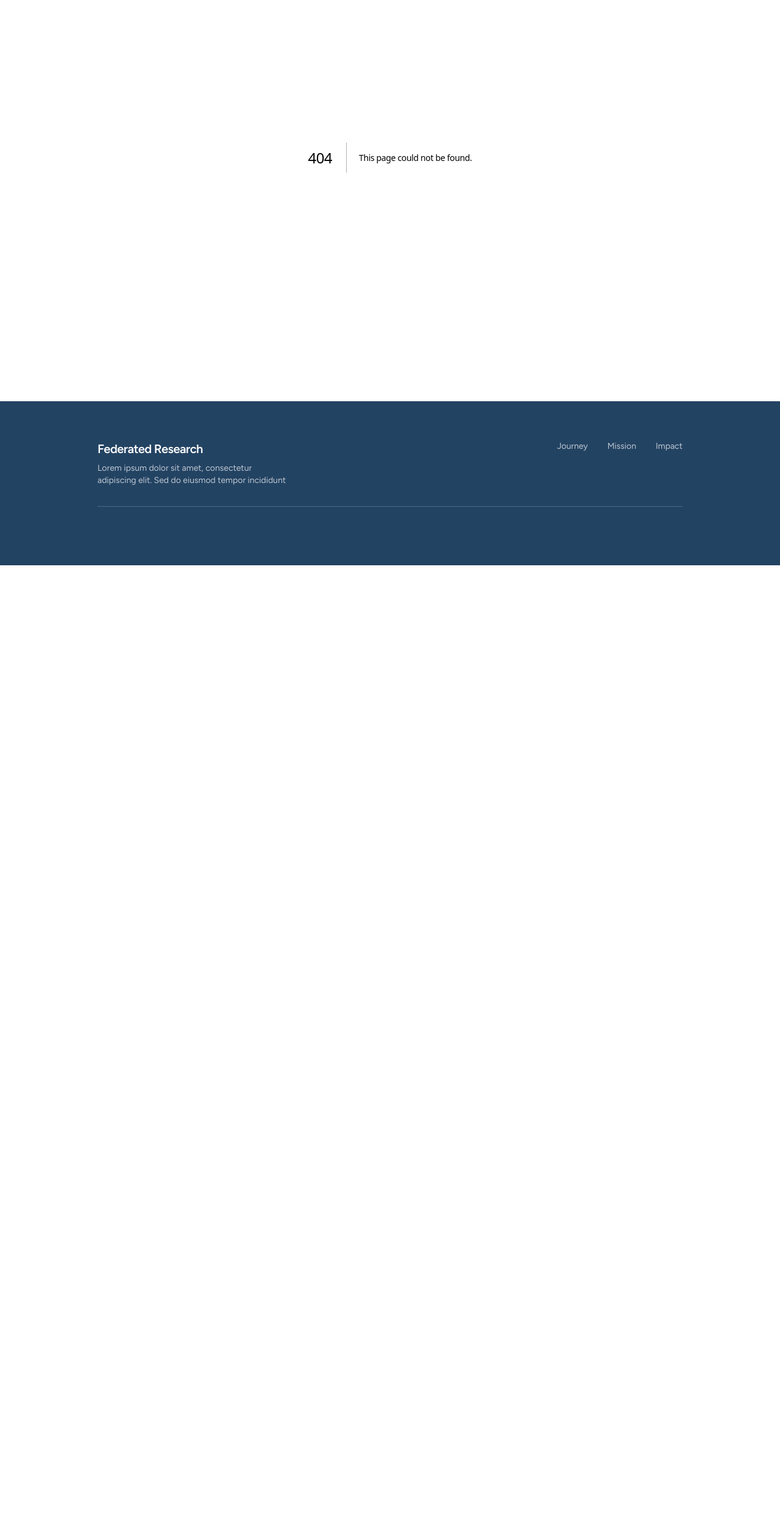
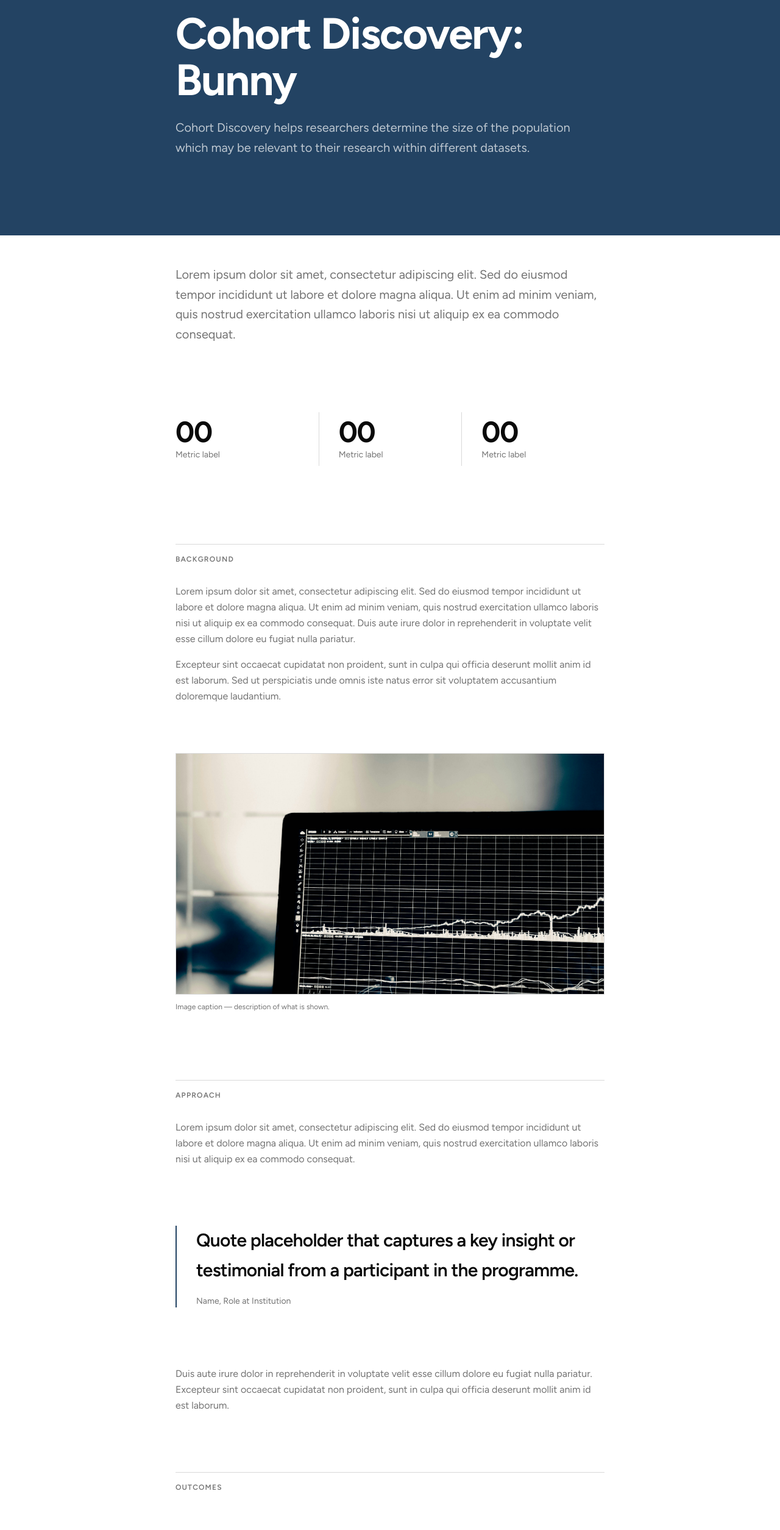
Before and after one commit to federated-research/ac.uk, a Next.js app in the folder website/: page /impact/cohort-discovery in a window 1280 px wide. Before the commit this address had no page. Shown: the part 238-2747 px from the top of the page at 61% size. Before the commit the page ends 1165 px from the top, so only its background shows below. Built offline with nearby package versions, Linux system fonts and the light colour scheme.

Commit message:
Add stub

```diff
--- /dev/null
+++ b/website/app/impact/cohort-discovery/page.tsx
@@ -0,0 +1,146 @@
+import {
+  CaseStudyHeader,
+  Metrics,
+  Summary,
+  SectionBreak,
+  Prose,
+  Figure,
+  Quote,
+  Resources,
+} from "@/components/core/case-study";
+
+export default function Page() {
+  return (
+    <>
+      <CaseStudyHeader
+        label="Case Study"
+        title="Cohort Discovery: Bunny"
+        subtitle="Cohort Discovery helps researchers determine the size of the population which may be relevant to their research within different datasets."
+      />
+
+      <Summary>
+        Lorem ipsum dolor sit amet, consectetur adipiscing elit. Sed do eiusmod
+        tempor incididunt ut labore et dolore magna aliqua. Ut enim ad minim
+        veniam, quis nostrud exercitation ullamco laboris nisi ut aliquip ex ea
+        commodo consequat.
+      </Summary>
+
+      <Metrics
+        items={[
+          { value: "00", label: "Metric label" },
+          { value: "00", label: "Metric label" },
+          { value: "00", label: "Metric label" },
+        ]}
+      />
+
+      <SectionBreak label="Background" />
+
+      <Prose>
+        <p>
+          Lorem ipsum dolor sit amet, consectetur adipiscing elit. Sed do
+          eiusmod tempor incididunt ut labore et dolore magna aliqua. Ut enim ad
+          minim veniam, quis nostrud exercitation ullamco laboris nisi ut aliquip
+          ex ea commodo consequat. Duis aute irure dolor in reprehenderit in
+          voluptate velit esse cillum dolore eu fugiat nulla pariatur.
+        </p>
+        <p>
+          Excepteur sint occaecat cupidatat non proident, sunt in culpa qui
+          officia deserunt mollit anim id est laborum. Sed ut perspiciatis unde
+          omnis iste natus error sit voluptatem accusantium doloremque
+          laudantium.
+        </p>
+      </Prose>
+
+      <Figure
+        src="/image.jpg"
+        caption="Image caption — description of what is shown."
+        aspect="16/9"
+      />
+
+      <SectionBreak label="Approach" />
+
+      <Prose>
+        <p>
+          Lorem ipsum dolor sit amet, consectetur adipiscing elit. Sed do
+          eiusmod tempor incididunt ut labore et dolore magna aliqua. Ut enim ad
+          minim veniam, quis nostrud exercitation ullamco laboris nisi ut aliquip
+          ex ea commodo consequat.
+        </p>
+      </Prose>
+
+      <Quote
+        text="Quote placeholder that captures a key insight or testimonial from a participant in the programme."
+        attribution="Name, Role at Institution"
+      />
+
+      <Prose>
+        <p>
+          Duis aute irure dolor in reprehenderit in voluptate velit esse cillum
+          dolore eu fugiat nulla pariatur. Excepteur sint occaecat cupidatat non
+          proident, sunt in culpa qui officia deserunt mollit anim id est
+          laborum.
+        </p>
+      </Prose>
+
+      <SectionBreak label="Outcomes" />
+
+      <Metrics
+        items={[
+          { value: "00", label: "Metric label" },
+          { value: "00", label: "Metric label" },
+          { value: "00%", label: "Metric label" },
+          { value: "00", label: "Metric label" },
+        ]}
+      />
+
+      <Prose>
+        <p>
+          Lorem ipsum dolor sit amet, consectetur adipiscing elit. Sed do
+          eiusmod tempor incididunt ut labore et dolore magna aliqua. Ut enim ad
+          minim veniam, quis nostrud exercitation ullamco laboris nisi ut aliquip
+          ex ea commodo consequat.
+        </p>
+      </Prose>
+
+      <Figure src="/image.jpg" aspect="21/9" />
+
+      <SectionBreak />
+
+      <Summary>
+        Lorem ipsum dolor sit amet, consectetur adipiscing elit. Sed do eiusmod
+        tempor incididunt ut labore et dolore magna aliqua.
+      </Summary>
+
+      <Resources
+        description="Explore the research, tools, and publications from this programme."
+        links={[
+          {
+            href: "https://example.com",
+            title: "Publication title in journal",
+            description:
+              "Lorem ipsum dolor sit amet, consectetur adipiscing elit.",
+            label: "Paper",
+          },
+          {
+            href: "https://example.com",
+            title: "Project repository",
+            description: "Source code and documentation for the platform.",
+            label: "GitHub",
+          },
+          {
+            href: "https://example.com",
+            title: "Programme announcement blog post",
+            label: "Blog",
+          },
+          {
+            href: "https://example.com",
+            title: "Technical documentation",
+            description:
+              "Implementation guides and API reference for collaborators.",
+            label: "Docs",
+          },
+        ]}
+      />
+    </>
+  );
+}
--- a/website/app/impact/page.tsx
+++ b/website/app/impact/page.tsx
@@ -5,28 +5,28 @@ import { FadeIn } from "@/components/core/fade-in";
 
 const caseStudies = [
   {
-    title: "Case study title",
+    title: "Cohort Discovery: Bunny",
+    href: "/impact/cohort-discovery",
+    description:
+      "Cohort Discovery helps researchers determine the size of the population which may be relevant to their research within different datasets.",
+    image: "/image.jpg",
+  },
+  {
+    title: "OMOP Data Standards: Carrot",
     href: "/impact/example",
     description:
       "Lorem ipsum dolor sit amet, consectetur adipiscing elit. Sed do eiusmod tempor incididunt.",
     image: "/image.jpg",
   },
   {
-    title: "Case study title",
+    title: "DPUK and ADDI",
     href: "/impact/example",
     description:
       "Lorem ipsum dolor sit amet, consectetur adipiscing elit. Sed do eiusmod tempor incididunt.",
     image: "/image.jpg",
   },
   {
-    title: "Case study title",
-    href: "/impact/example",
-    description:
-      "Lorem ipsum dolor sit amet, consectetur adipiscing elit. Sed do eiusmod tempor incididunt.",
-    image: "/image.jpg",
-  },
-  {
-    title: "Case study title",
+    title: "Cross Border Federation: UK and Singapore",
     href: "/impact/example",
     description:
       "Lorem ipsum dolor sit amet, consectetur adipiscing elit. Sed do eiusmod tempor incididunt.",
```
